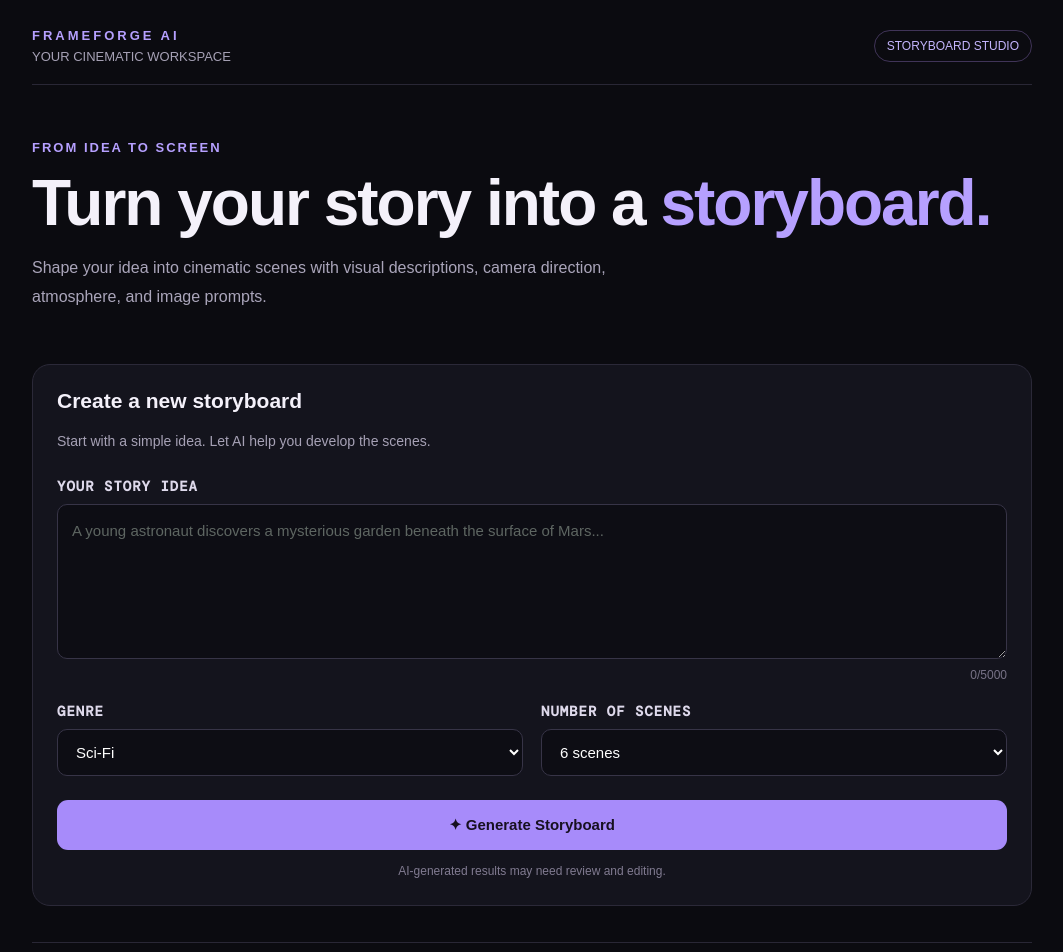
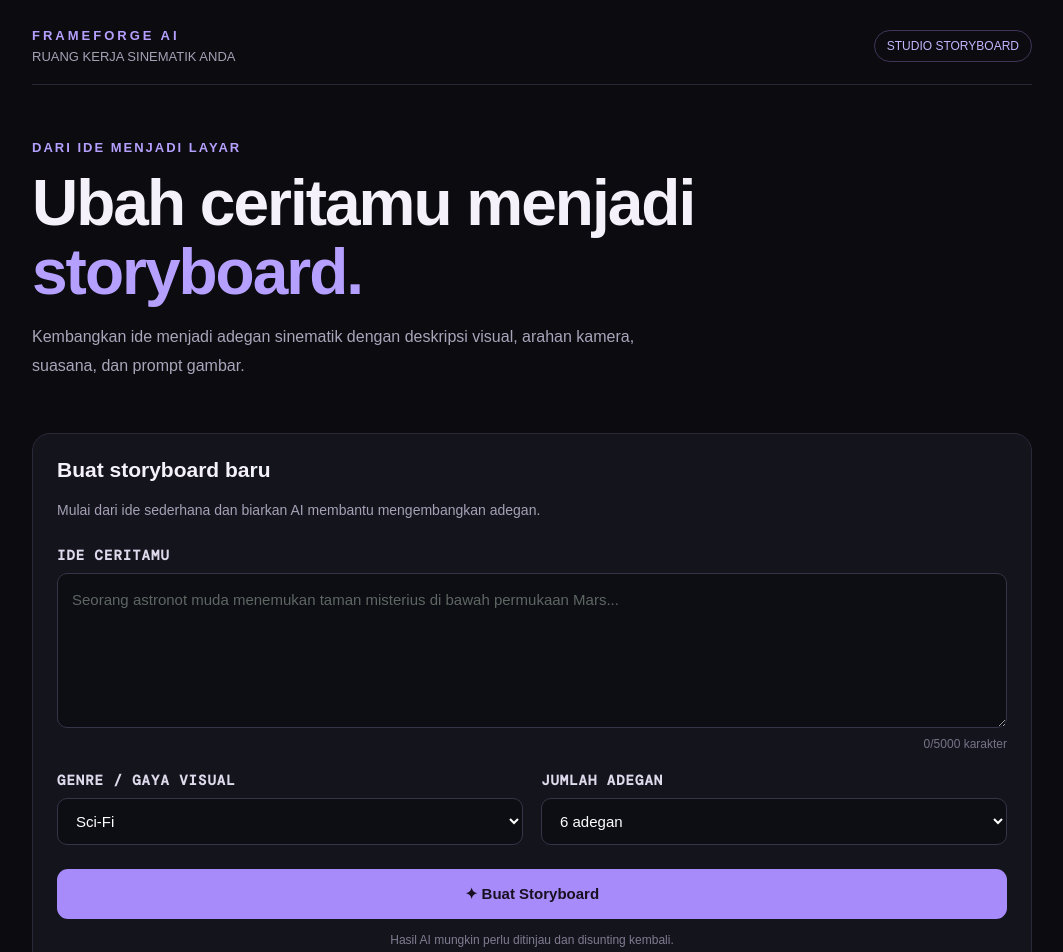
Before and after one commit to weeks3992-lab/master-storyboard-ai, a Next.js app: page / in a window 1280 px wide. Shown: the top 952 px of the page, without its empty margins (108-1171 px from the left). Built offline with nearby package versions, Linux system fonts and the light colour scheme.

Commit message:
Update page.tsx

```diff
--- a/app/page.tsx
+++ b/app/page.tsx
@@ -1,4 +1,3 @@
-
 "use client";
 
 import { useState, type FormEvent } from "react";
@@ -10,7 +9,7 @@ type StoryboardScene = {
 
 function splitStoryboard(text: string): StoryboardScene[] {
   const parts = text
-    .split(/(?=^\s*(?:#{1,4}\s*)?(?:Adegan|Scene)\s*\d+\b)/im)
+    .split(/(?=^\s*(?:#{1,4}\s*)?(?:Adegan|Scene)\s*\d+\b)/gim)
     .map((part) => part.trim())
     .filter(Boolean);
 
@@ -21,7 +20,6 @@ function splitStoryboard(text: string): StoryboardScene[] {
   return parts.map((part, index) => {
     const firstLine = part.split("\n")[0].trim();
     const title = firstLine.replace(/^#{1,4}\s*/, "");
-
     return {
       title: title || `Adegan ${index + 1}`,
       content: part,
@@ -43,36 +41,38 @@ export default function Home() {
       await navigator.clipboard.writeText(storyboard);
       setCopyMessage("Storyboard berhasil disalin!");
     } catch {
-      setCopyMessage(
-        "Gagal menyalin. Silakan salin teks secara manual."
-      );
+      setCopyMessage("Gagal menyalin. Silakan pilih dan salin teks secara manual.");
     }
   }
 
   async function generateStoryboard(e: FormEvent<HTMLFormElement>) {
     e.preventDefault();
+
     if (!idea.trim()) {
-      setError("Please enter your story idea first.");
+      setError("Masukkan ide cerita terlebih dahulu.");
       return;
     }
 
     setLoading(true);
     setError("");
     setStoryboard("");
+    setCopyMessage("");
 
+    const cinematicDirection =
+      genre === "Cinematic"
+        ? "Gunakan gaya visual film sinematik: komposisi gambar profesional, pencahayaan dramatis, gerakan kamera ekspresif, kedalaman atmosfer, tekstur realistis, dan color grading yang konsisten."
+        : `Terapkan gaya visual dan ciri penceritaan genre ${genre}.`;
 
     const prompt = [
-  `Create a ${genre} film storyboard based on this idea: ${idea.trim()}`,
-  `Create exactly ${sceneCount} numbered scenes.`,
-  "Write the storyboard descriptions in Indonesian.",
-  "For every scene include a title, visual action, camera angle and movement, lighting, mood, and a detailed image generation prompt.",
-  genre === "Cinematic"
-    ? "Use cinematic visual storytelling, dramatic lighting, film-quality composition, expressive camera movement, atmospheric depth, realistic textures, and professional color grading."
-    : `Apply the visual style and storytelling conventions of the ${genre} genre.`,
-  "Keep the scenes in chronological order.",
-  "Use clear headings and separate each scene.",
+      `Buat storyboard film bergenre ${genre} berdasarkan ide berikut: ${idea.trim()}`,
+      `Buat tepat ${sceneCount} adegan dan beri nomor secara berurutan.`,
+      "WAJIB tulis seluruh storyboard dalam Bahasa Indonesia.",
+      "Untuk setiap adegan, sertakan judul, deskripsi visual, aksi karakter, sudut dan gerakan kamera, pencahayaan dan suasana, serta prompt gambar yang terperinci.",
+      cinematicDirection,
+      "Gunakan format yang konsisten. Mulai setiap bagian dengan 'ADEGAN 1 — Judul', lalu lanjutkan ADEGAN 2, dan seterusnya.",
+      "Jaga konsistensi karakter, kostum, lokasi, dan urutan waktu di seluruh adegan.",
+      "Prompt gambar harus menggambarkan isi adegan secara spesifik. Boleh gunakan istilah teknis visual berbahasa Inggris jika lebih tepat, tetapi penjelasan storyboard harus berbahasa Indonesia.",
     ].join("\n");
-
 
     try {
       const response = await fetch("/api/storyboard", {
@@ -84,15 +84,15 @@ const prompt = [
       const data = await response.json();
 
       if (!response.ok) {
-        throw new Error(data.error || "Could not generate storyboard.");
+        throw new Error(data.error || "Storyboard gagal dibuat. Silakan coba lagi.");
       }
 
-      setStoryboard(data.storyboard || "No storyboard was returned.");
+      setStoryboard(data.storyboard || "AI tidak memberikan hasil. Silakan coba lagi.");
     } catch (err) {
       setError(
         err instanceof Error
           ? err.message
-          : "Something went wrong. Please try again."
+          : "Terjadi kesalahan. Silakan coba lagi."
       );
     } finally {
       setLoading(false);
@@ -107,10 +107,7 @@ const prompt = [
       fontFamily: "Arial, sans-serif",
       padding: "28px 20px 64px",
     } as const,
-    container: {
-      maxWidth: "1000px",
-      margin: "0 auto",
-    } as const,
+    container: { maxWidth: "1000px", margin: "0 auto" } as const,
     panel: {
       background: "#14141d",
       border: "1px solid #2b2938",
@@ -138,6 +135,8 @@ const prompt = [
     } as const,
   };
 
+  const scenes = storyboard ? splitStoryboard(storyboard) : [];
+
   return (
     <main style={styles.page}>
       <div style={styles.container}>
@@ -153,302 +152,124 @@ const prompt = [
           }}
         >
           <div>
-            <div
-              style={{
-                color: "#b6a0ff",
-                fontSize: "13px",
-                fontWeight: 800,
-                letterSpacing: "3px",
-              }}
-            >
+            <div style={{ color: "#b6a0ff", fontSize: "13px", fontWeight: 800, letterSpacing: "3px" }}>
               FRAMEFORGE AI
             </div>
             <div style={{ color: "#a6a1b5", fontSize: "13px", marginTop: "6px" }}>
-              YOUR CINEMATIC WORKSPACE
+              RUANG KERJA SINEMATIK ANDA
             </div>
           </div>
-          <span
-            style={{
-              border: "1px solid #403458",
-              color: "#c4b5fd",
-              borderRadius: "30px",
-              padding: "8px 12px",
-              fontSize: "12px",
-            }}
-          >
-            STORYBOARD STUDIO
+          <span style={{ border: "1px solid #403458", color: "#c4b5fd", borderRadius: "30px", padding: "8px 12px", fontSize: "12px" }}>
+            STUDIO STORYBOARD
           </span>
         </header>
 
         <section style={{ padding: "42px 0 12px" }}>
-          <p
-            style={{
-              color: "#b6a0ff",
-              fontSize: "13px",
-              fontWeight: 700,
-              letterSpacing: "2px",
-            }}
-          >
-            FROM IDEA TO SCREEN
+          <p style={{ color: "#b6a0ff", fontSize: "13px", fontWeight: 700, letterSpacing: "2px" }}>
+            DARI IDE MENJADI LAYAR
           </p>
-          <h1
-            style={{
-              fontSize: "clamp(36px, 7vw, 64px)",
-              lineHeight: 1.08,
-              letterSpacing: "-2px",
-              margin: "14px 0",
-            }}
-          >
-            Turn your story into a{" "}
-            <span style={{ color: "#b6a0ff" }}>storyboard.</span>
+          <h1 style={{ fontSize: "clamp(36px, 7vw, 64px)", lineHeight: 1.08, letterSpacing: "-2px", margin: "14px 0" }}>
+            Ubah ceritamu menjadi <span style={{ color: "#b6a0ff" }}>storyboard.</span>
           </h1>
-          <p
-            style={{
-              color: "#aaa5ba",
-              fontSize: "16px",
-              lineHeight: 1.8,
-              maxWidth: "650px",
-            }}
-          >
-            Shape your idea into cinematic scenes with visual descriptions,
-            camera direction, atmosphere, and image prompts.
+          <p style={{ color: "#aaa5ba", fontSize: "16px", lineHeight: 1.8, maxWidth: "650px" }}>
+            Kembangkan ide menjadi adegan sinematik dengan deskripsi visual, arahan kamera, suasana, dan prompt gambar.
           </p>
         </section>
 
         <form onSubmit={generateStoryboard} style={styles.panel}>
-          <h2 style={{ marginTop: 0, fontSize: "21px" }}>
-            Create a new storyboard
-          </h2>
+          <h2 style={{ marginTop: 0, fontSize: "21px" }}>Buat storyboard baru</h2>
           <p style={{ color: "#a6a1b5", fontSize: "14px", lineHeight: 1.6 }}>
-            Start with a simple idea. Let AI help you develop the scenes.
+            Mulai dari ide sederhana dan biarkan AI membantu mengembangkan adegan.
           </p>
 
           <div style={{ marginTop: "24px" }}>
-            <label htmlFor="idea" style={styles.label}>
-              YOUR STORY IDEA
-            </label>
+            <label htmlFor="idea" style={styles.label}>IDE CERITAMU</label>
             <textarea
               id="idea"
               value={idea}
               onChange={(e) => setIdea(e.target.value)}
-              placeholder="A young astronaut discovers a mysterious garden beneath the surface of Mars..."
+              placeholder="Seorang astronot muda menemukan taman misterius di bawah permukaan Mars..."
               required
               rows={5}
               maxLength={5000}
               style={{ ...styles.field, resize: "vertical", lineHeight: 1.7 }}
             />
-            <div
-              style={{
-                color: "#777286",
-                fontSize: "12px",
-                textAlign: "right",
-                marginTop: "6px",
-              }}
-            >
-              {idea.length}/5000
+            <div style={{ color: "#777286", fontSize: "12px", textAlign: "right", marginTop: "6px" }}>
+              {idea.length}/5000 karakter
             </div>
           </div>
 
-          <div
-            style={{
-              display: "grid",
-              gridTemplateColumns: "repeat(auto-fit, minmax(180px, 1fr))",
-              gap: "18px",
-              marginTop: "20px",
-            }}
-          >
+          <div style={{ display: "grid", gridTemplateColumns: "repeat(auto-fit, minmax(180px, 1fr))", gap: "18px", marginTop: "20px" }}>
             <div>
-              <label htmlFor="genre" style={styles.label}>
-                GENRE
-              </label>
-              <select
-                id="genre"
-                value={genre}
-                onChange={(e) => setGenre(e.target.value)}
-                style={styles.field}
-              >
-                <option>Sci-Fi</option>
-                <option>Fantasy</option>
-                <option>Cinematic</option>
-                <option>Action</option>
-                <option>Adventure</option>
-                <option>Horror</option>
-                <option>Drama</option>
-                <option>Comedy</option>
-                <option>Thriller</option>
-                <option>Animation</option>
+              <label htmlFor="genre" style={styles.label}>GENRE / GAYA VISUAL</label>
+              <select id="genre" value={genre} onChange={(e) => setGenre(e.target.value)} style={styles.field}>
+                <option value="Sci-Fi">Sci-Fi</option>
+                <option value="Fantasy">Fantasy</option>
+                <option value="Cinematic">Cinematic</option>
+                <option value="Action">Action</option>
+                <option value="Adventure">Adventure</option>
+                <option value="Horror">Horror</option>
+                <option value="Drama">Drama</option>
+                <option value="Comedy">Comedy</option>
+                <option value="Thriller">Thriller</option>
+                <option value="Animation">Animation</option>
               </select>
             </div>
-
             <div>
-              <label htmlFor="sceneCount" style={styles.label}>
-                NUMBER OF SCENES
-              </label>
-              <select
-                id="sceneCount"
-                value={sceneCount}
-                onChange={(e) => setSceneCount(e.target.value)}
-                style={styles.field}
-              >
-                <option value="3">3 scenes</option>
-                <option value="6">6 scenes</option>
-                <option value="9">9 scenes</option>
-                <option value="12">12 scenes</option>
+              <label htmlFor="sceneCount" style={styles.label}>JUMLAH ADEGAN</label>
+              <select id="sceneCount" value={sceneCount} onChange={(e) => setSceneCount(e.target.value)} style={styles.field}>
+                <option value="3">3 adegan</option>
+                <option value="6">6 adegan</option>
+                <option value="9">9 adegan</option>
+                <option value="12">12 adegan</option>
               </select>
             </div>
           </div>
 
           {error && (
-            <div
-              role="alert"
-              style={{
-                marginTop: "20px",
-                padding: "14px",
-                background: "#321c28",
-                color: "#ffb4c0",
-                borderRadius: "10px",
-                lineHeight: 1.6,
-              }}
-            >
+            <div role="alert" style={{ marginTop: "20px", padding: "14px", background: "#321c28", color: "#ffb4c0", borderRadius: "10px", lineHeight: 1.6 }}>
               {error}
             </div>
           )}
 
-          <button
-            type="submit"
-            disabled={loading}
-            style={{
-              marginTop: "24px",
-              width: "100%",
-              padding: "16px",
-              border: "none",
-              borderRadius: "11px",
-              background: loading ? "#65538e" : "#a78bfa",
-              color: "#171020",
-              fontSize: "15px",
-              fontWeight: 800,
-              cursor: loading ? "wait" : "pointer",
-            }}
-          >
-            {loading ? "Creating your storyboard..." : "✦ Generate Storyboard"}
+          <button type="submit" disabled={loading} style={{ marginTop: "24px", width: "100%", padding: "16px", border: "none", borderRadius: "11px", background: loading ? "#65538e" : "#a78bfa", color: "#171020", fontSize: "15px", fontWeight: 800, cursor: loading ? "wait" : "pointer" }}>
+            {loading ? "Sedang membuat storyboard..." : "✦ Buat Storyboard"}
           </button>
-
-          <p
-            style={{
-              color: "#817b91",
-              fontSize: "12px",
-              textAlign: "center",
-              marginBottom: 0,
-              lineHeight: 1.6,
-            }}
-          >
-            AI-generated results may need review and editing.
+          <p style={{ color: "#817b91", fontSize: "12px", textAlign: "center", marginBottom: 0, lineHeight: 1.6 }}>
+            Hasil AI mungkin perlu ditinjau dan disunting kembali.
           </p>
         </form>
 
         {loading && (
-          <div
-            role="status"
-            style={{
-              ...styles.panel,
-              textAlign: "center",
-              color: "#c4b5fd",
-              lineHeight: 1.8,
-            }}
-          >
-            Developing your scenes...
-            <p style={{ color: "#a6a1b5", fontSize: "14px" }}>
-              The AI is working on your story. This may take a little while.
-            </p>
+          <div role="status" style={{ ...styles.panel, textAlign: "center", color: "#c4b5fd", lineHeight: 1.8 }}>
+            Sedang mengembangkan adeganmu...
+            <p style={{ color: "#a6a1b5", fontSize: "14px" }}>AI sedang mengolah ceritamu. Proses ini mungkin membutuhkan waktu.</p>
           </div>
         )}
 
-
         {storyboard && !loading && (
           <section style={styles.panel}>
-    <div
-      style={{
-        color: "#b6a0ff",
-        fontSize: "12px",
-        letterSpacing: "2px",
-        fontWeight: 800,
-      }}
-    >
+            <div style={{ color: "#b6a0ff", fontSize: "12px", letterSpacing: "2px", fontWeight: 800 }}>
               STORYBOARD KAMU
             </div>
-
             <h2 style={{ fontSize: "26px", marginBottom: "20px" }}>
-      {genre} · {splitStoryboard(storyboard).length} panel
+              {genre} · {scenes.length} panel
             </h2>
 
-    <div
-      style={{
-        display: "grid",
-        gridTemplateColumns: "repeat(auto-fit, minmax(260px, 1fr))",
-        gap: "18px",
-      }}
-    >
-      {splitStoryboard(storyboard).map((scene, index) => (
-        <article
-          key={`${index}-${scene.title}`}
-          style={{
-            background: "#0d0d14",
-            border: "1px solid #373447",
-            borderRadius: "14px",
-            overflow: "hidden",
-            minWidth: 0,
-          }}
-        >
-          <div
-            style={{
-              aspectRatio: "16 / 9",
-              background:
-                "linear-gradient(135deg, #211b35, #392653, #11111a)",
-              display: "flex",
-              alignItems: "center",
-              justifyContent: "center",
-              flexDirection: "column",
-              gap: "8px",
-              color: "#c4b5fd",
-              padding: "16px",
-              textAlign: "center",
-            }}
-          >
+            <div style={{ display: "grid", gridTemplateColumns: "repeat(auto-fit, minmax(260px, 1fr))", gap: "18px" }}>
+              {scenes.map((scene, index) => (
+                <article key={`${index}-${scene.title}`} style={{ background: "#0d0d14", border: "1px solid #373447", borderRadius: "14px", overflow: "hidden", minWidth: 0 }}>
+                  <div style={{ aspectRatio: "16 / 9", background: "linear-gradient(135deg, #211b35, #392653, #11111a)", display: "flex", alignItems: "center", justifyContent: "center", flexDirection: "column", gap: "8px", color: "#c4b5fd", padding: "16px", textAlign: "center" }}>
                     <span style={{ fontSize: "30px" }}>🎬</span>
-            <span style={{ fontSize: "12px" }}>
-              VISUAL ADEGAN {String(index + 1).padStart(2, "0")}
-            </span>
-            <span style={{ fontSize: "11px", color: "#a6a1b5" }}>
-              Gambar AI akan ditampilkan di sini
-            </span>
+                    <span style={{ fontSize: "12px" }}>VISUAL ADEGAN {String(index + 1).padStart(2, "0")}</span>
+                    <span style={{ fontSize: "11px", color: "#a6a1b5" }}>Gambar AI akan ditampilkan di sini</span>
                   </div>
-
                   <div style={{ padding: "18px" }}>
-            <div
-              style={{
-                color: "#b6a0ff",
-                fontSize: "11px",
-                fontWeight: 800,
-                letterSpacing: "1px",
-                marginBottom: "8px",
-              }}
-            >
+                    <div style={{ color: "#b6a0ff", fontSize: "11px", fontWeight: 800, letterSpacing: "1px", marginBottom: "8px" }}>
                       ADEGAN {String(index + 1).padStart(2, "0")}
                     </div>
-
-            <h3 style={{ fontSize: "17px", margin: "0 0 12px" }}>
-              {scene.title}
-            </h3>
-
-            <div
-              style={{
-                whiteSpace: "pre-wrap",
-                overflowWrap: "anywhere",
-                color: "#c9c4d6",
-                fontSize: "13px",
-                lineHeight: 1.8,
-              }}
-            >
+                    <h3 style={{ fontSize: "17px", margin: "0 0 12px" }}>{scene.title}</h3>
+                    <div style={{ whiteSpace: "pre-wrap", overflowWrap: "anywhere", color: "#c9c4d6", fontSize: "13px", lineHeight: 1.8 }}>
                       {scene.content}
                     </div>
                   </div>
@@ -456,43 +277,17 @@ const prompt = [
               ))}
             </div>
 
-    <button
-      type="button"
-      onClick={copyStoryboard}
-      style={{
-        marginTop: "24px",
-        padding: "12px 16px",
-        border: "1px solid #51436e",
-        borderRadius: "10px",
-        background: "transparent",
-        color: "#c4b5fd",
-        cursor: "pointer",
-      }}
-    >
+            <button type="button" onClick={copyStoryboard} style={{ marginTop: "24px", padding: "12px 16px", border: "1px solid #51436e", borderRadius: "10px", background: "transparent", color: "#c4b5fd", cursor: "pointer" }}>
               Salin seluruh storyboard
             </button>
-
             {copyMessage && (
-      <p role="status" style={{ color: "#c4b5fd", fontSize: "13px" }}>
-        {copyMessage}
-      </p>
+              <p role="status" style={{ color: "#c4b5fd", fontSize: "13px" }}>{copyMessage}</p>
             )}
           </section>
         )}
 
-
-       <footer
-          style={{
-            marginTop: "36px",
-            paddingTop: "20px",
-            borderTop: "1px solid #292735",
-            color: "#777286",
-            fontSize: "12px",
-            lineHeight: 1.8,
-            textAlign: "center",
-          }}
-        >
-          FRAMEFORGE AI · Built for cinematic ideas
+        <footer style={{ marginTop: "36px", paddingTop: "20px", borderTop: "1px solid #292735", color: "#777286", fontSize: "12px", lineHeight: 1.8, textAlign: "center" }}>
+          FRAMEFORGE AI · Wujudkan ide sinematikmu
         </footer>
       </div>
     </main>
```
Lines whose indentation alone changed are shown as unchanged.
